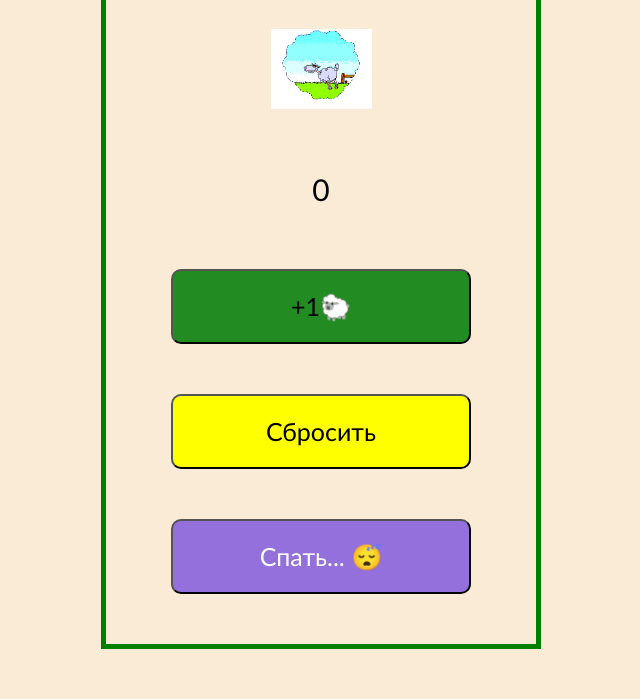
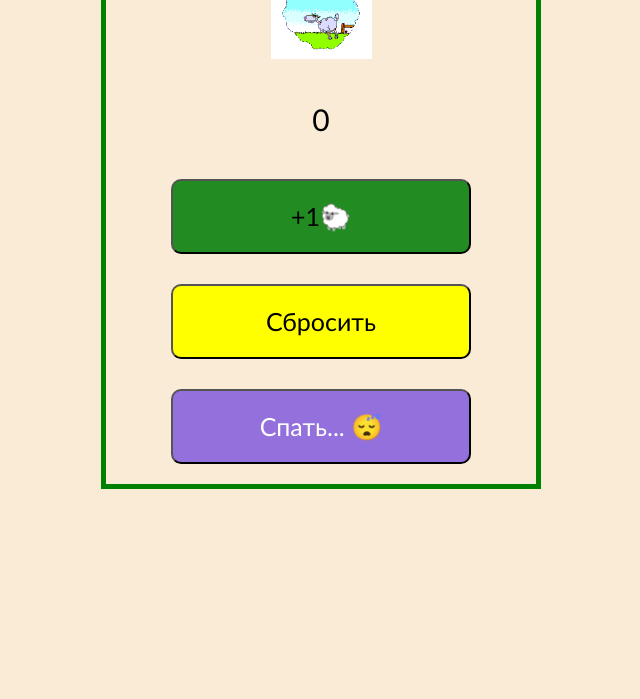
Before and after one commit to SadoninS/SheepCounterApp, a plain HTML site: page index.html in a window 1280 px wide. Shown: the part 176-875 px from the top of the page, without its empty margins (319-959 px from the left). After the commit the page ends 800 px from the top, so only its background shows below. Drawn offline with Linux system fonts and the light colour scheme.

Commit message:
fix height

```diff
--- a/index.css
+++ b/index.css
@@ -4,11 +4,11 @@ body{
 }
 .app{
     margin:50px auto;
-    padding:50px;
+    padding:20px;
     display: flex;
     flex-direction: column;
     align-items: center;
-    gap:50px;
+    gap:30px;
     width: 440px;
     border:5px solid green;
 }
```
